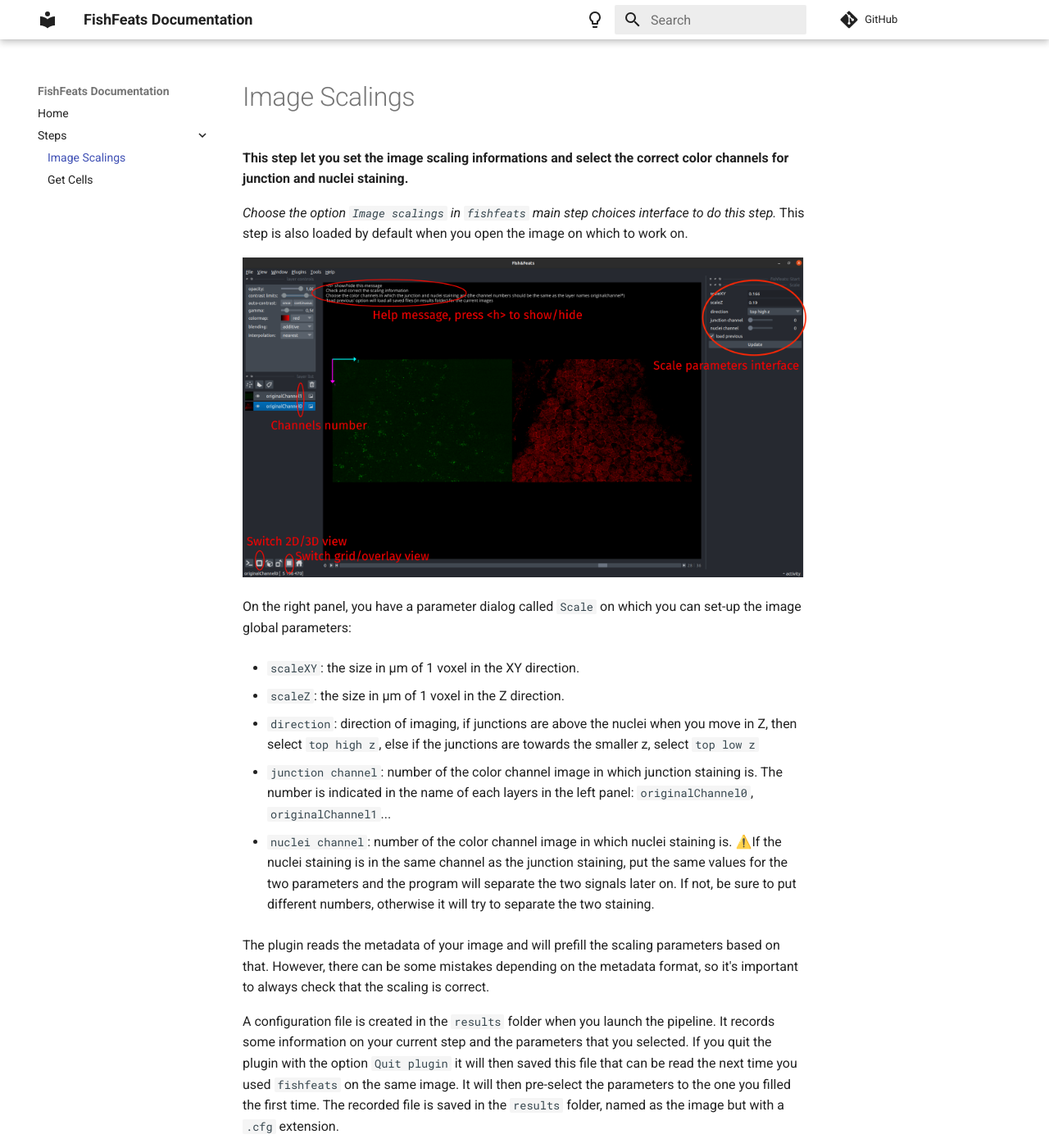
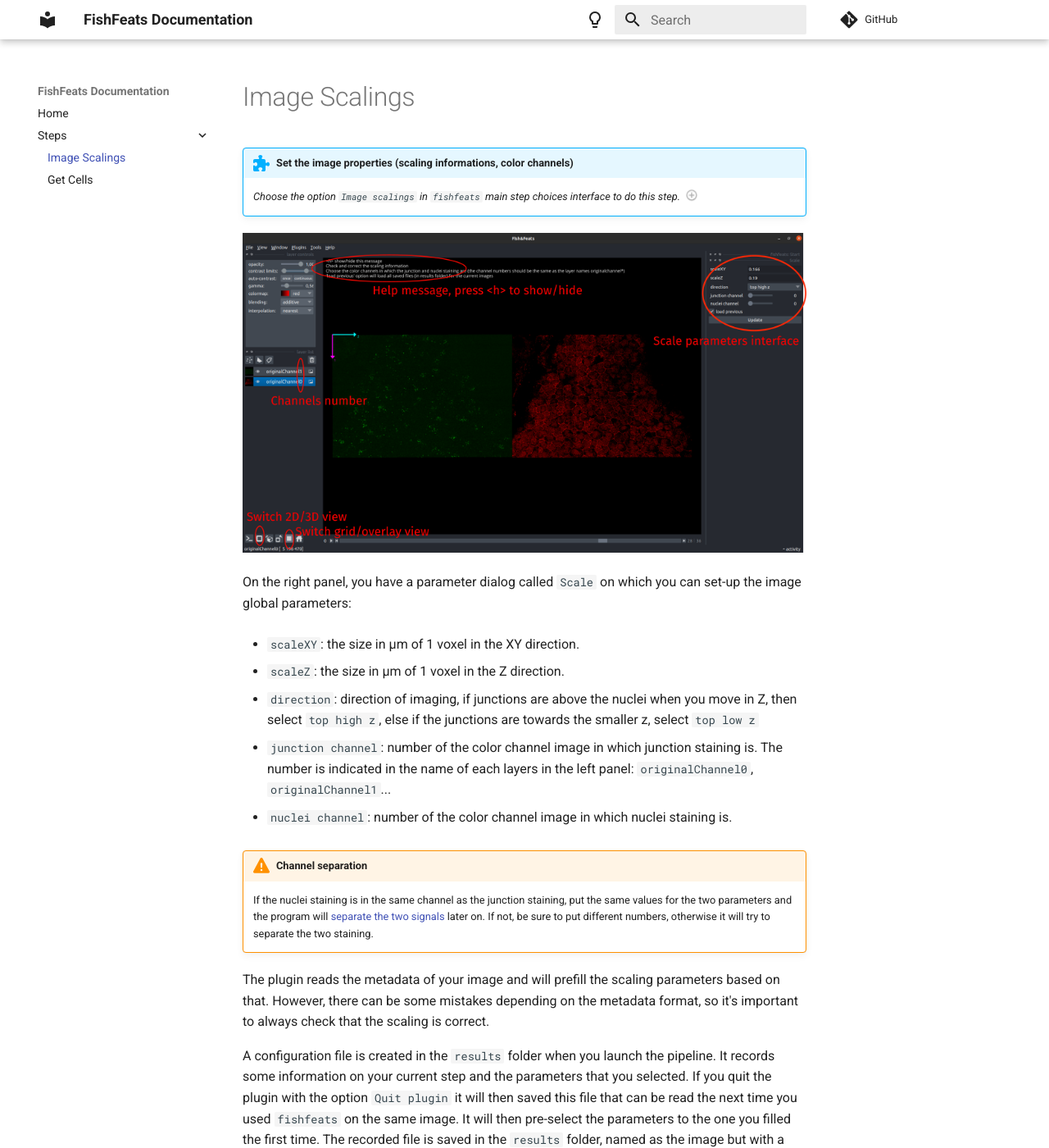
Before and after one commit to gletort/FishFeats, an MkDocs documentation site: the page built from docs/Image-scalings.md, in a window 1280 px wide and 1400 px high. Shown: the whole window at 82% size. Built offline with MkDocs 1.6.1 and Material for MkDocs 9.7.7, drawn with Linux system fonts in a browser that asks for light colours; comment, search, counter and statistics services are not loaded.

Commit message:
doc image scalings header

```diff
--- a/docs/Image-scalings.md
+++ b/docs/Image-scalings.md
@@ -1,6 +1,8 @@
-**This step let you set the image scaling informations and select the correct color channels for junction and nuclei staining.**
+!!! abstract "Set the image properties (scaling informations, color channels)"
+	_Choose the option `Image scalings` in `fishfeats` main step choices interface to do this step._ (1)
+    { .annotate }
 
-_Choose the option `Image scalings` in `fishfeats` main step choices interface to do this step._ This step is also loaded by default when you open the image on which to work on.
+    1. This step is loaded by default when you open the image on which to work on.
 
 ![start_scale_anoot](imgs/start_scale_anoot.png)
 
@@ -14,7 +16,9 @@
 
 * `junction channel`: number of the color channel image in which junction staining is. The number is indicated in the name of each layers in the left panel: `originalChannel0`, `originalChannel1`...
 
-* `nuclei channel`: number of the color channel image in which nuclei staining is. ⚠️If the nuclei staining is in the same channel as the junction staining, put the same values for the two parameters and the program will separate the two signals later on. If not, be sure to put different numbers, otherwise it will try to separate the two staining.
+* `nuclei channel`: number of the color channel image in which nuclei staining is.
+!!! warning "Channel separation"
+    If the nuclei staining is in the same channel as the junction staining, put the same values for the two parameters and the program will [separate the two signals](./Separate-junctions-and-nuclei) later on. If not, be sure to put different numbers, otherwise it will try to separate the two staining.
 
 The plugin reads the metadata of your image and will prefill the scaling parameters based on that. However, there can be some mistakes depending on the metadata format, so it's important to always check that the scaling is correct.
 
--- a/mkdocs.yml
+++ b/mkdocs.yml
@@ -38,6 +38,7 @@
             abstract: fontawesome/solid/puzzle-piece
             bug: fontawesome/solid/bug
             tip: fontawesome/solid/keyboard
+            warning: fontawesome/solid/triangle-exclamation
 
 
 ## display code options
```
